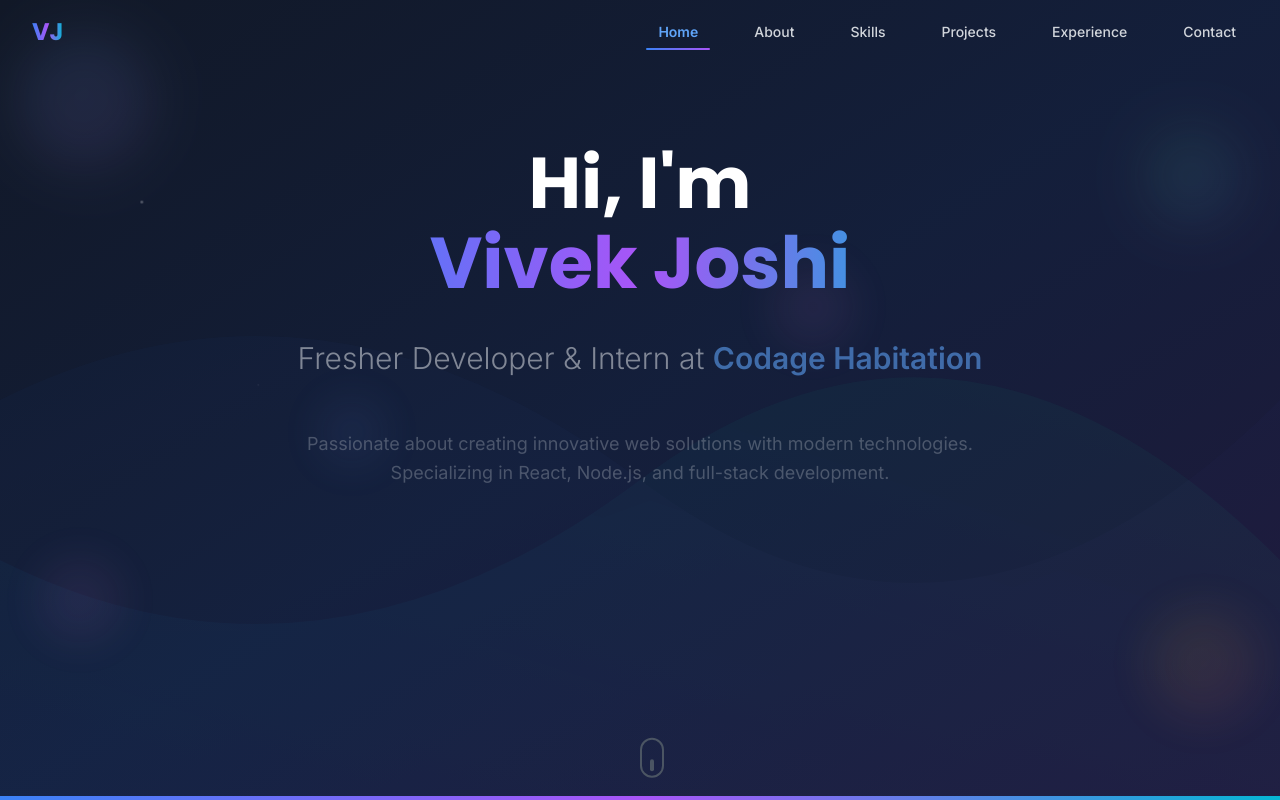
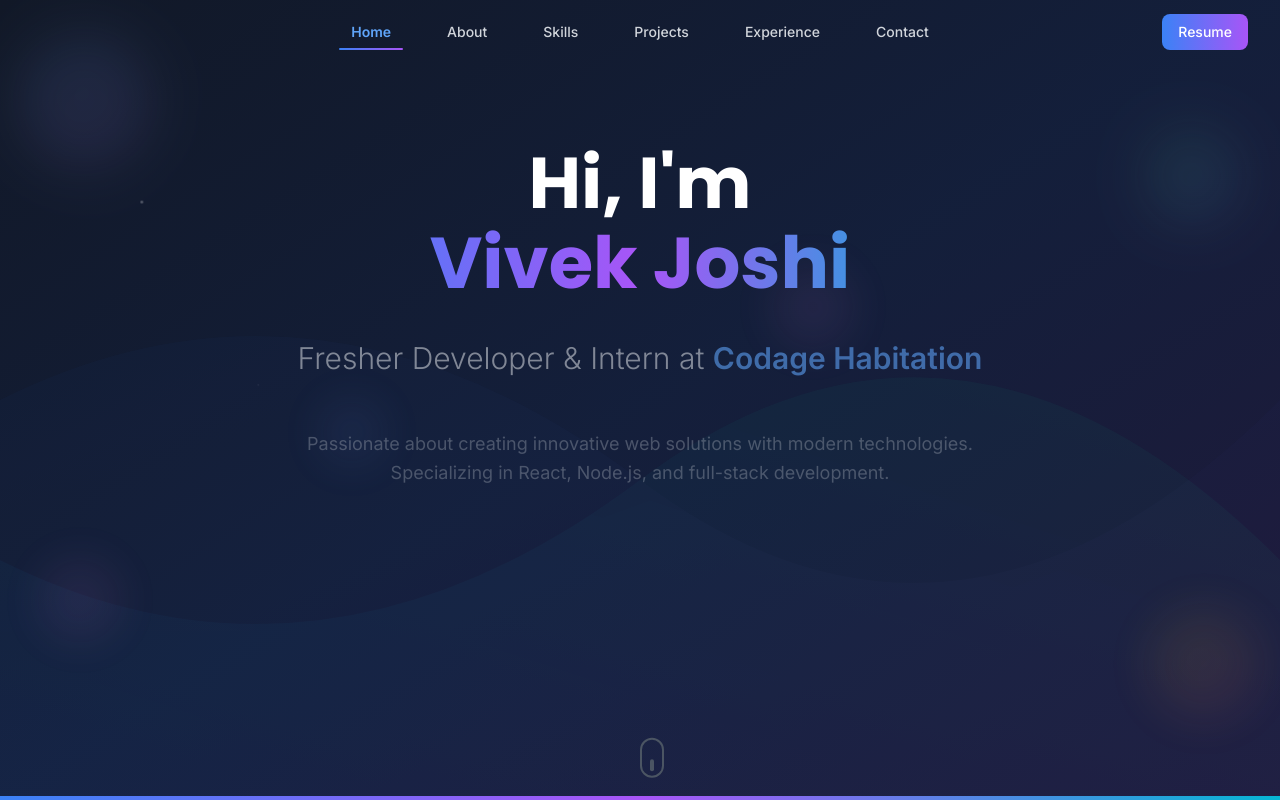
Before and after one commit to vivekjoshi53/vivekjoshi-portfolio, a React (Create React App) app: page / in a window 1280 px wide. Shown: the top 800 px of the page. Built offline with nearby package versions, Linux system fonts and the light colour scheme.

Commit message:
Add favicon and fix navigation issues

```diff
--- a/public/index.html
+++ b/public/index.html
@@ -2,7 +2,7 @@
 <html lang="en">
   <head>
     <meta charset="utf-8" />
-    <link rel="icon" href="%PUBLIC_URL%/favicon.ico" />
+    <link rel="icon" href="%PUBLIC_URL%/favicon.png" />
     <meta name="viewport" content="width=device-width, initial-scale=1" />
     <meta name="theme-color" content="#6366f1" />
 
--- a/src/components/Contact.js
+++ b/src/components/Contact.js
@@ -155,7 +155,7 @@ ${formData.name}`;
     {
       icon: FaGithub,
       name: "GitHub",
-      url: "https://github.com/VIVEK JOSHI",
+      url: "https://github.com/vivekjoshi53",
       color: "text-gray-700 dark:text-gray-300",
       bgColor: "bg-gray-700"
     },
@@ -221,6 +221,11 @@ ${formData.name}`;
                 <motion.a
                   key={index}
                   href={info.link}
+                  onClick={(e) => {
+                    if (info.link === "#") {
+                      e.preventDefault(); // Prevent default behavior for "#" links
+                    }
+                  }}
                   variants={itemVariants}
                   whileHover={{ scale: 1.02, x: 10 }}
                   className="flex items-center space-x-4 p-4 bg-gray-50 dark:bg-gray-800 rounded-xl hover:bg-gray-100 dark:hover:bg-gray-700 transition-all duration-300 group"
@@ -254,7 +259,14 @@ ${formData.name}`;
                     href={social.url}
                     target={social.onClick ? "_self" : "_blank"}
                     rel={social.onClick ? undefined : "noopener noreferrer"}
-                    onClick={social.onClick || undefined}
+                    onClick={(e) => {
+                      if (social.url === "#") {
+                        e.preventDefault(); // Prevent default behavior for "#" links
+                      }
+                      if (social.onClick) {
+                        social.onClick();
+                      }
+                    }}
                     whileHover={{
                       scale: 1.2,
                       rotate: social.name === "WhatsApp" ? [0, -10, 10, 0] : 5,
--- a/src/components/Experience.js
+++ b/src/components/Experience.js
@@ -51,13 +51,7 @@ const Experience = ({ activeSection, setActiveSection }) => {
     }
   };
 
-  const timelineVariants = {
-    hidden: { scaleY: 0 },
-    visible: {
-      scaleY: 1,
-      transition: { duration: 1, ease: "easeOut", delay: 0.5 }
-    }
-  };
+
 
   const experiences = [
 
@@ -129,13 +123,16 @@ const Experience = ({ activeSection, setActiveSection }) => {
           {/* Timeline */}
           <div className="lg:col-span-2">
             <div className="relative">
-              {/* Timeline Line */}
-              <motion.div
-                variants={timelineVariants}
-                initial="hidden"
-                animate={isInView ? "visible" : "hidden"}
-                className="absolute left-8 top-0 bottom-0 w-0.5 bg-gradient-to-b from-primary-500 to-secondary-500 origin-top z-0"
-              />
+              {/* Timeline Line - animated with motion - positioned to not cross through cards */}
+              <div className="absolute left-8 top-4 bottom-4 w-0.5 bg-gradient-to-b from-primary-500 to-secondary-500 z-0">
+                <motion.div
+                  initial={{ height: 0 }}
+                  animate={isInView ? { height: "100%" } : { height: "0%" }}
+                  transition={{ duration: 1, ease: "easeOut", delay: 0.5 }}
+                  className="w-full bg-gradient-to-b from-primary-500 to-secondary-500 origin-top"
+                  style={{ transformOrigin: 'top' }}
+                />
+              </div>
 
               {experiences.map((exp, index) => (
                 <motion.div
@@ -166,10 +163,10 @@ const Experience = ({ activeSection, setActiveSection }) => {
                     )}
                   </div>
 
-                  {/* Content */}
+                  {/* Content - increased padding for better spacing */}
                   <motion.div
                     whileHover={{ scale: 1.02 }}
-                    className="flex-1 bg-white dark:bg-gray-900 p-6 rounded-xl shadow-sm border border-gray-200 dark:border-gray-700 hover:border-primary-300 dark:hover:border-primary-600 transition-all duration-300 relative z-10"
+                    className="flex-1 bg-white dark:bg-gray-900 p-8 rounded-xl shadow-sm border border-gray-200 dark:border-gray-700 hover:border-primary-300 dark:hover:border-primary-600 transition-all duration-300 relative z-10"
                   >
                     <div className="flex flex-col sm:flex-row sm:items-center sm:justify-between mb-4">
                       <div>
--- a/src/components/Navbar.js
+++ b/src/components/Navbar.js
@@ -59,19 +59,13 @@ const Navbar = ({ activeSection }) => {
       }`}
     >
       <div className="max-w-7xl mx-auto px-4 sm:px-6 lg:px-8">
-        <div className="flex items-center justify-between h-16">
-          {/* Logo */}
-          <motion.div
-            whileHover={{ scale: 1.05 }}
-            className="flex-shrink-0 cursor-pointer"
-            onClick={() => scrollToSection('#home')}
-          >
-            <h1 className="text-2xl font-bold gradient-text">VJ</h1>
-          </motion.div>
+        <div className="grid grid-cols-3 items-center h-16">
+          {/* Empty left column for balance */}
+          <div className="flex justify-start"></div>
 
-          {/* Desktop Navigation */}
-          <div className="hidden md:block">
-            <div className="ml-10 flex items-baseline space-x-8">
+          {/* Desktop Navigation - centered in middle column */}
+          <div className="hidden md:flex justify-center">
+            <div className="flex items-center space-x-8">
               {navItems.map((item, index) => (
                 <motion.a
                   key={item.name}
@@ -105,6 +99,19 @@ const Navbar = ({ activeSection }) => {
             </div>
           </div>
 
+          {/* Resume Button - right side */}
+          <div className="flex justify-end">
+            <div className="hidden md:flex items-center">
+              <a
+                href="/vivekjoshi resume.pdf"
+                target="_blank"
+                rel="noopener noreferrer"
+                className="px-4 py-2 text-sm font-medium text-white bg-gradient-to-r from-primary-500 to-secondary-500 rounded-lg hover:opacity-90 transition-opacity duration-200"
+              >
+                Resume
+              </a>
+            </div>
+
             {/* Mobile menu button */}
             <div className="md:hidden flex items-center">
               <button
@@ -116,6 +123,8 @@ const Navbar = ({ activeSection }) => {
               </button>
             </div>
           </div>
+        </div>
+
 
         {/* Mobile Navigation Menu */}
         {isMobileMenuOpen && (
```
Also changed, not shown: public/favicon.png (added), 1 other file (tests, documents, lock files or other folders). Lines whose indentation alone changed are shown as unchanged.
